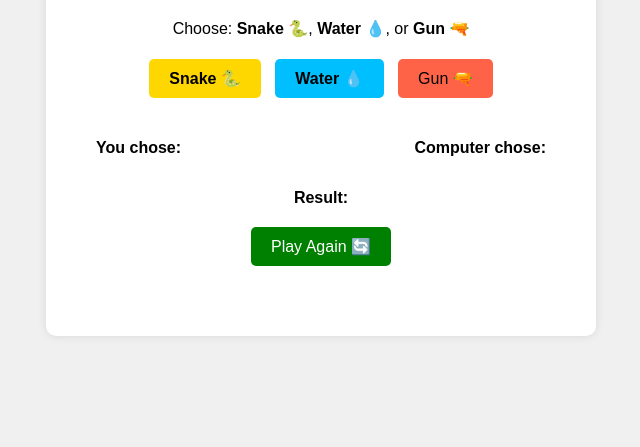
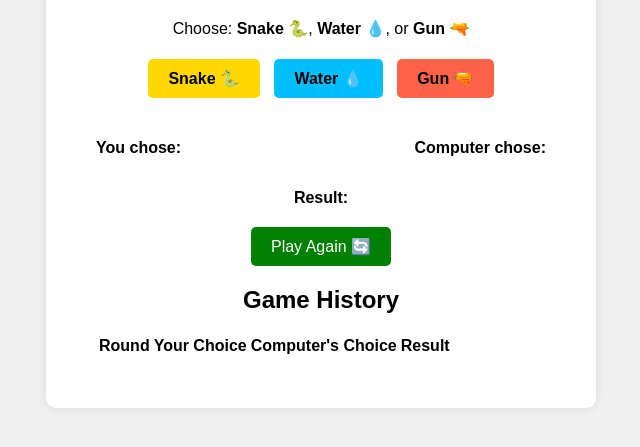
Before and after one commit to AbGaming925/Snake-Water-Gun-Game, a plain HTML site: page index.html in a window 1280 px wide. Shown: the part 161-608 px from the top of the page, without its empty margins (319-959 px from the left). Drawn offline with Linux system fonts and the light colour scheme.

Commit message:
Update index.html

```diff
--- a/index.html
+++ b/index.html
@@ -9,12 +9,12 @@
 <body>
     <div class="game-container">
         <h1>Snake, Water, Gun Game</h1>
-        <p> Choose: <b>Snake <strong>🐍</strong></b>, <b>Water <strong>💧</strong></b>, or <b>Gun <strong>🔫</strong></b></p>
+        <p>Choose: <b>Snake <strong>🐍</strong></b>, <b>Water <strong>💧</strong></b>, or <b>Gun <strong>🔫</strong></b></p>
 
         <div class="buttons">
-            <button onclick="playGame('s')"><b>Snake 🐍</b></button>
-            <button onclick="playGame('w')"><b>Water 💧</b></button>
-            <button onclick="playGame('g')"><b></b>Gun 🔫</b></button>
+            <button onclick="playGame('s')" id="btnSnake"><b>Snake 🐍</b></button>
+            <button onclick="playGame('w')" id="btnWater"><b>Water 💧</b></button>
+            <button onclick="playGame('g')" id="btnGun"><b>Gun 🔫</b></button>
         </div>
 
         <div class="result-container">
@@ -25,7 +25,25 @@
             <p class="left-align"><b>Result:</b> <span id="gameResult"></span></p>
         </div>
 
-        <button id="playAgain" onclick="resetGame()">Play Again 🔄</button>
+        <button id="playAgain" onclick="resetGame()" disabled>Play Again 🔄</button>
+
+        <!-- Game History Section -->
+        <div class="history-container">
+            <h2>Game History</h2>
+            <table>
+                <thead>
+                    <tr>
+                        <th>Round</th>
+                        <th>Your Choice</th>
+                        <th>Computer's Choice</th>
+                        <th>Result</th>
+                    </tr>
+                </thead>
+                <tbody id="historyTable">
+                    <!-- Game results will be dynamically inserted here -->
+                </tbody>
+            </table>
+        </div>
     </div>
 
     <script src="script.js"></script>
```
